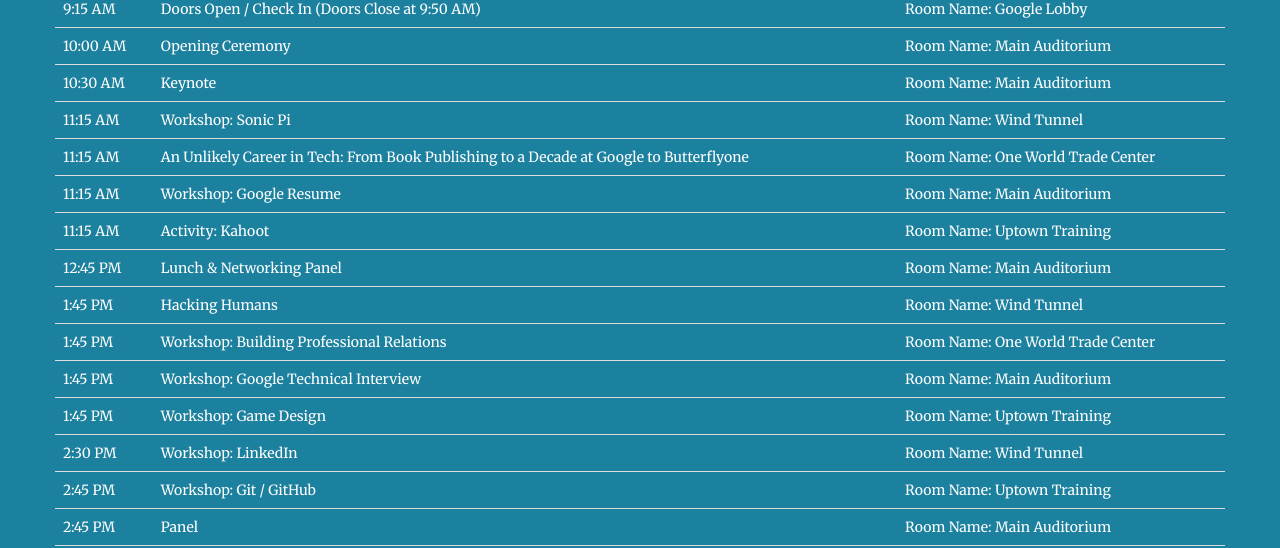
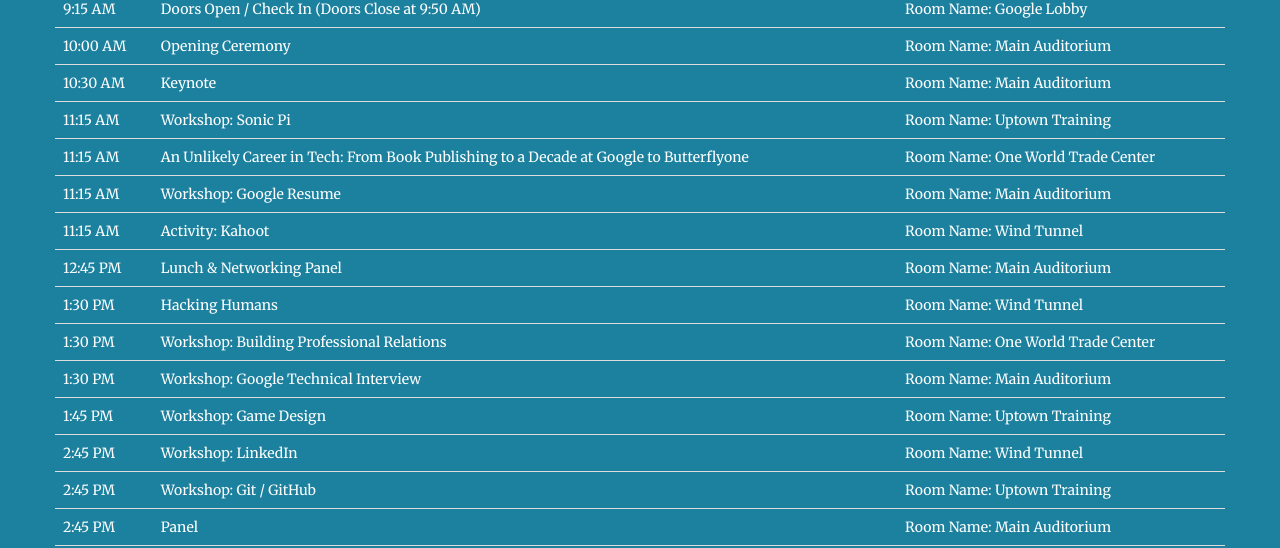
Before and after one commit to techfestivalnyc/techfestivalnyc.github.io, a Jekyll site: the page built from index.html, in a window 1280 px wide and 900 px high, scrolled down 1894 px. Shown: the part 149-697 px from the top of the window. Built offline with Jekyll 4.4.1, drawn with Linux system fonts in a browser that asks for light colours.

Commit message:
Update schedule-front.html

```diff
--- a/_includes/schedule-front.html
+++ b/_includes/schedule-front.html
@@ -105,17 +105,17 @@
                         <td>Room Name: Main Auditorium</td>
                     </tr>
                     <tr>
-                        <td>1:45 PM</td>
+                        <td>1:30 PM</td>
                         <td>Hacking Humans</td>
                         <td>Room Name: Wind Tunnel</td>
                     </tr>
                     <tr>
-                        <td>1:45 PM</td>
+                        <td>1:30 PM</td>
                         <td>Workshop: Building Professional Relations</td>
                         <td>Room Name: One World Trade Center</td>
                     </tr>
                     <tr>
-                        <td>1:45 PM</td>
+                        <td>1:30 PM</td>
                         <td>Workshop: Google Technical Interview</td>
                         <td>Room Name: Main Auditorium</td>
                     </tr>
```
Also changed, not shown: other parts of _includes/schedule-front.html (+3 -3 lines).
